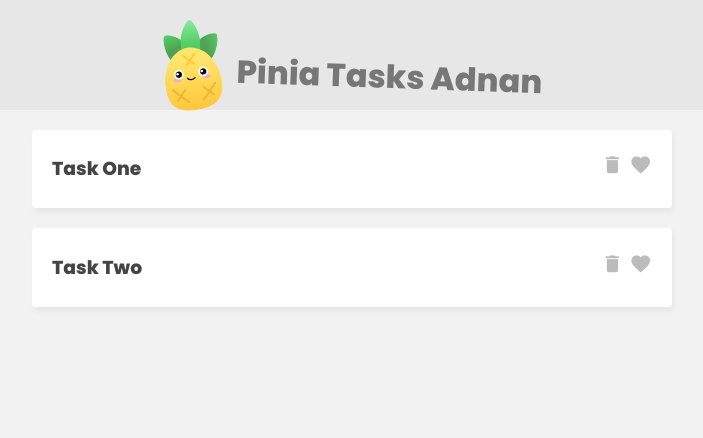
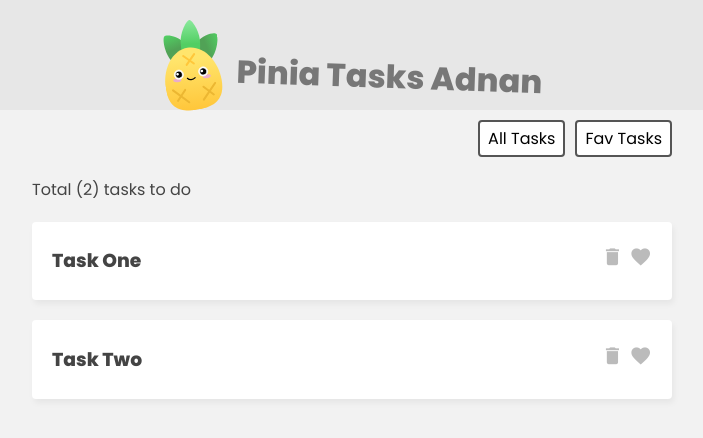
Before and after one commit to EhfazAdnan/vue3-pinia-todo-app, a Vue app: page / in a window 1280 px wide. Shown: the top 438 px of the page, without its empty margins (288-991 px from the left). Built offline with nearby package versions, Linux system fonts and the light colour scheme.

Commit message:
getters: favCount and totalCount implemented and visible

```diff
--- a/src/App.vue
+++ b/src/App.vue
@@ -7,9 +7,23 @@
       <h1>Pinia Tasks {{ taskStore.name }}</h1>
     </header>
 
-    <!--task list-->
-    <div class="task-list">
+    <nav class="filter">
+      <button @click="filter = 'all'">All Tasks</button>
+      <button @click="filter = 'favs'">Fav Tasks</button>
+    </nav>
+
+    <!-- all task list-->
+    <div class="task-list" v-if="filter === 'all'">
+      <p>Total ({{ taskStore.totalCount }}) tasks to do</p>
       <div v-for="task in taskStore.tasks">
+        <TaskDetails :task="task"/>
+      </div>
+    </div>
+
+    <!-- fav task list-->
+    <div class="task-list" v-if="filter === 'favs'">
+      <p>You have ({{ taskStore.favCount }}) fav tasks</p>
+      <div v-for="task in taskStore.favs">
         <TaskDetails :task="task"/>
       </div>
     </div>
@@ -18,6 +32,7 @@
 </template>
 
 <script>
+import { ref } from "vue"
 import TaskDetails from './components/TaskDetails.vue'
 import { useTaskStore } from "@/stores/TaskStore";
 
@@ -25,7 +40,9 @@
   components: { TaskDetails },
   setup(){
     const taskStore = useTaskStore();
-    return { taskStore }
+    const filter = ref('all');
+
+    return { taskStore, filter }
   }
 }
 </script>
--- a/src/stores/TaskStore.js
+++ b/src/stores/TaskStore.js
@@ -9,8 +9,16 @@
         name: 'Adnan'
     }),
     getters: {
-        fav(){
-            this.tasks.filter(t => t.isFav)
+        favs() {
+            return this.tasks.filter(t => t.isFav)
+        },
+        favCount() {
+            return this.tasks.reduce((p, c) => {
+                return c.isFav ? p + 1 : p
+            }, 0)
+        },
+        totalCount: (state) => {
+            return state.tasks.length
         }
     }
 })
```
